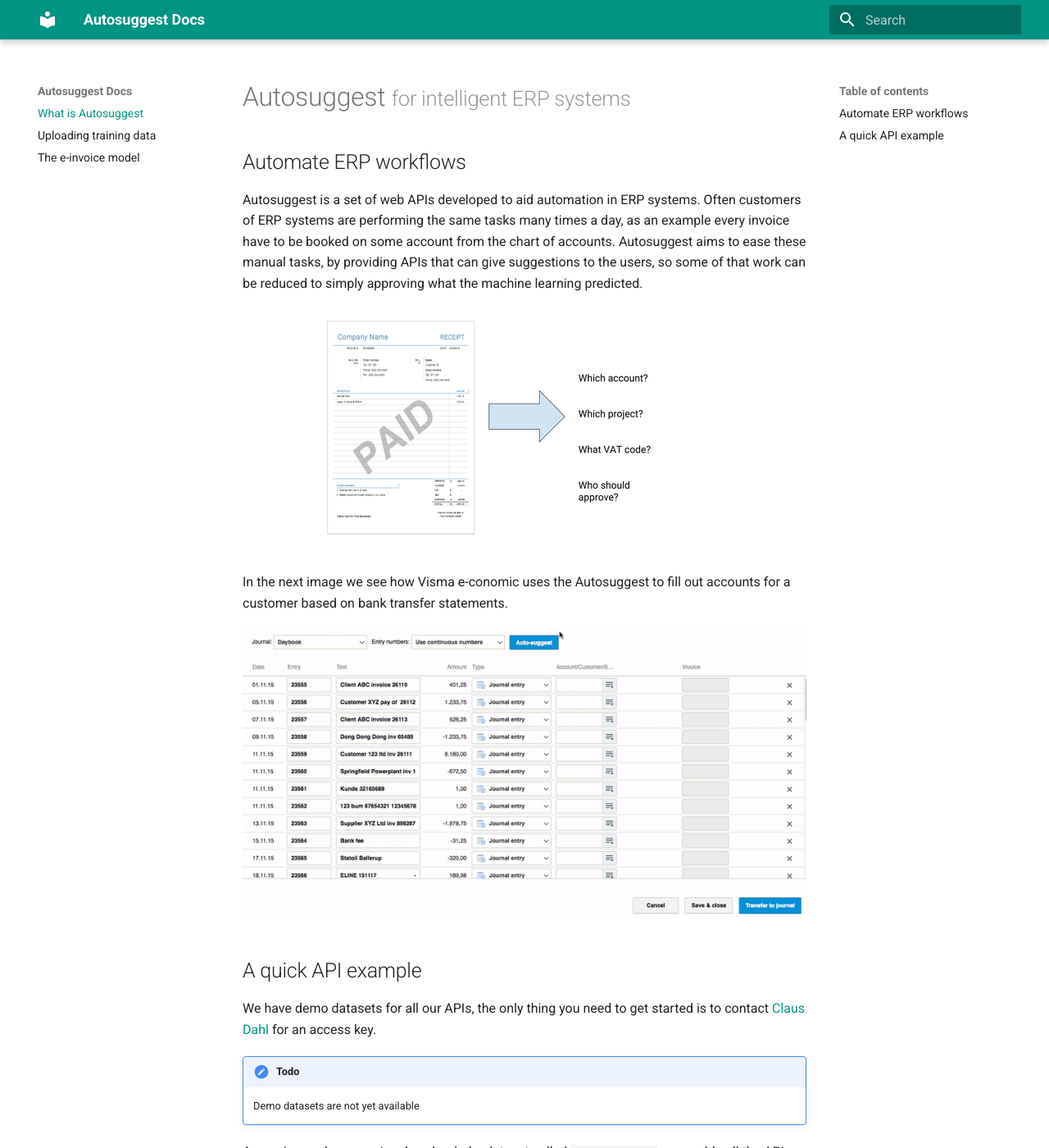
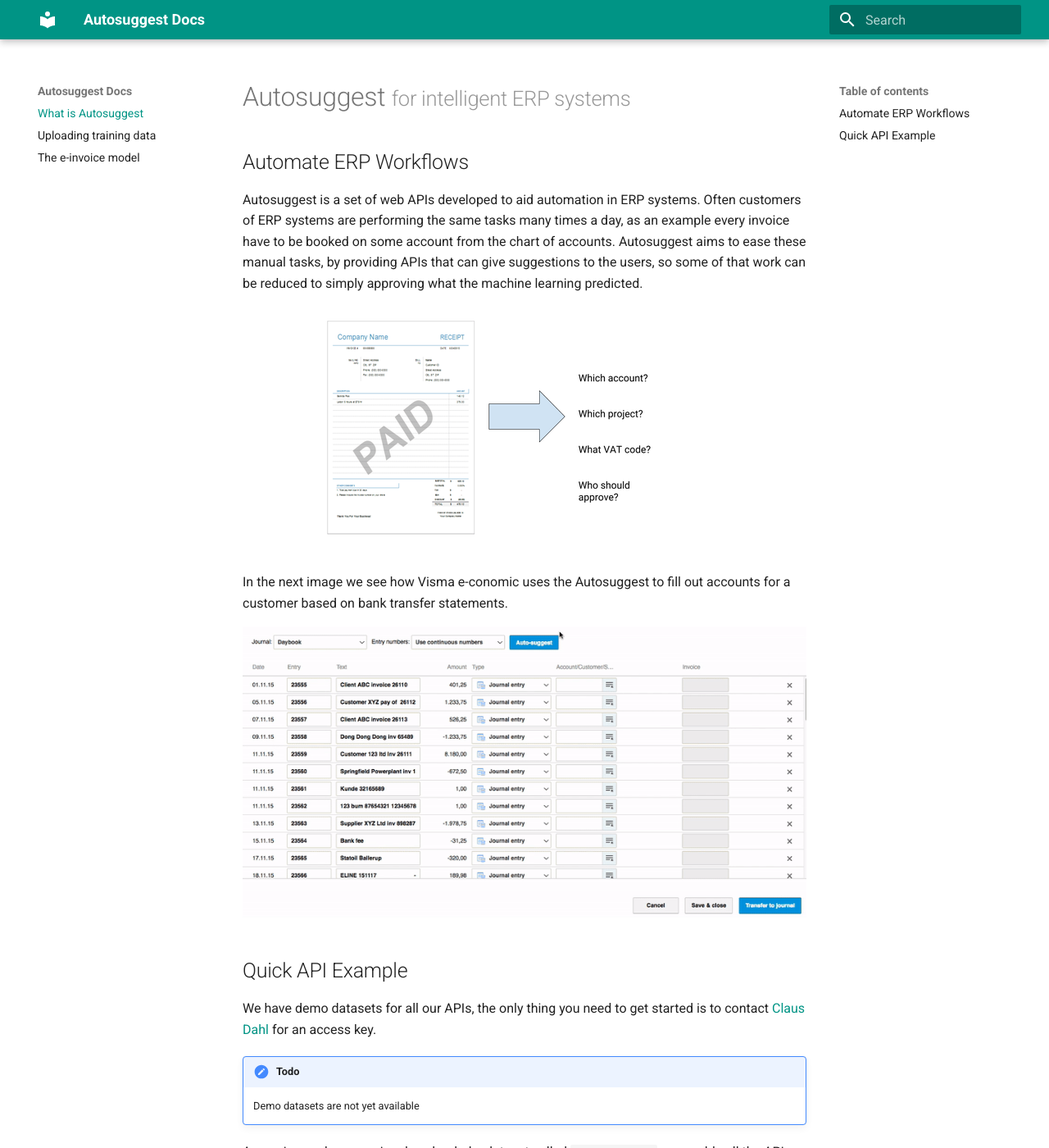
Before and after one commit to e-conomic/vml-docs, an MkDocs documentation site: the page built from docs/index.md, in a window 1280 px wide and 1400 px high. Shown: the whole window at 82% size. Built offline with MkDocs 1.6.1 and Material for MkDocs 9.7.7, drawn with Linux system fonts in a browser that asks for light colours; old or Windows-style settings are respelled for this version of MkDocs.

Commit message:
Better headings

```diff
--- a/docs/index.md
+++ b/docs/index.md
@@ -1,6 +1,6 @@
 # Autosuggest <small>for intelligent ERP systems</small>
 
-## Automate ERP workflows
+## Automate ERP Workflows
 Autosuggest is a set of web APIs developed to aid automation in ERP systems. Often customers of ERP systems are performing the same tasks many times a day, as an example every invoice have to be booked on some account from the chart of accounts.
 Autosuggest aims to ease these manual tasks, by providing APIs that can give suggestions to the users, so some of that work can be reduced to simply approving what the machine learning predicted.
 
@@ -10,7 +10,7 @@
 
 ![asgt-demo](img/asgt-demo.gif)
 
-## A quick API example
+## Quick API Example
 
 We have demo datasets for all our APIs, the only thing you need to get started is to contact [Claus Dahl](mailto:claus.dahl@visma.com) for an access key.
 
```
